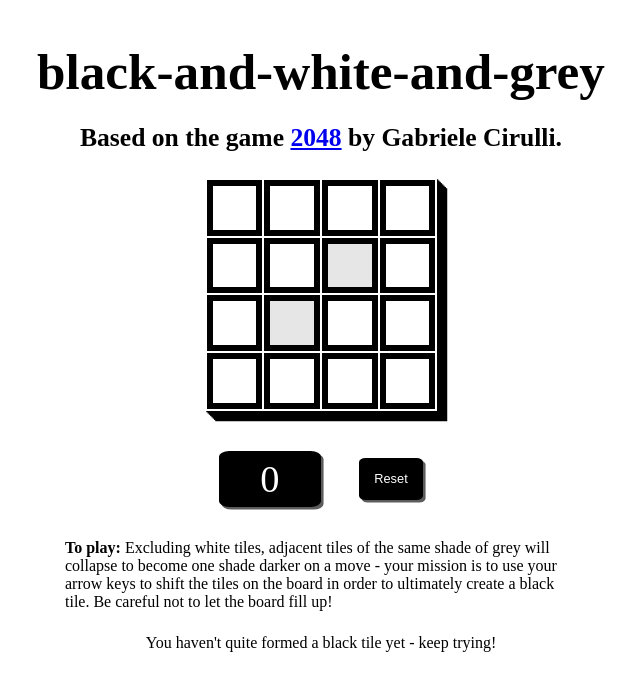
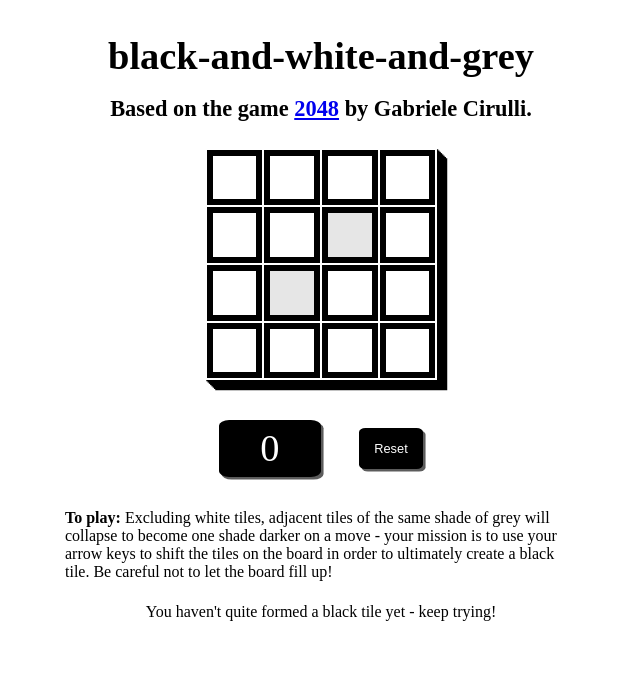
Before and after one commit to boyceby/black-and-white-and-grey, a website with bundled scripts: page index.html in a window 1280 px wide. Shown: the whole page, without its empty margins (319-959 px from the left). Built offline with nearby package versions, Linux system fonts and the light colour scheme.

Commit message:
Update style.css

```diff
--- a/style.css
+++ b/style.css
@@ -5,12 +5,12 @@
 }
 
 div.title h1 {
-    font-size: 4vw;
+    font-size: 3vw;
     margin-bottom: 0vw
 }
 
 div.attribution h2 {
-    font-size: 2vw;
+    font-size: 1.75vw;
     margin-bottom: 2vw;
 }
 
```
